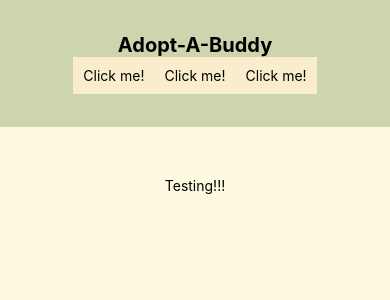
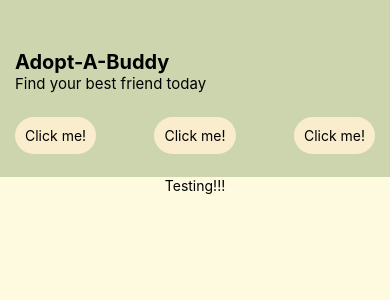
Before and after one commit to remicknsisi/adoptabuddy, a React Native app: screen / in a window 390 px wide. Shown: the top 300 px of the page. Built offline with nearby package versions, Linux system fonts and the light colour scheme.

Commit message:
applied styling to nav

```diff
--- a/App.js
+++ b/App.js
@@ -5,6 +5,8 @@ import Nav from './components/Nav';
 export default function App() {
   return (
     <View style={styles.container}>
+      <Text style={styles.title}>Adopt-A-Buddy</Text>
+      <Text style={styles.subtitle}>Find your best friend today</Text>
       <Nav />
       <ScrollView contentContainerStyle={styles.scrollViewContainer}>
         <Text>Testing!!!</Text>
@@ -22,6 +24,19 @@ const styles = StyleSheet.create({
   scrollViewContainer: {
     alignItems: 'center',
     justifyContent: 'center',
-    paddingTop: 50, // Adjust based on the height of your Nav component
   },
+  title: {
+    backgroundColor: '#ccd5ae',
+    width: '100%',
+    fontSize: 20,
+    fontWeight: 'bold',
+    paddingLeft: 15,
+    paddingTop: 50
+  },
+  subtitle: {
+    backgroundColor: '#ccd5ae',
+    width: '100%',
+    fontSize: 15,
+    paddingLeft: 15,
+  }
 });
--- a/components/Nav.js
+++ b/components/Nav.js
@@ -1,13 +1,18 @@
-import { StyleSheet, Text, View } from 'react-native';
+import { StyleSheet, Text, TouchableOpacity, View } from 'react-native';
 
 export default function Nav() {
     return (
         <View style={styles.nav}>
-            <Text style={styles.title}>Adopt-A-Buddy</Text>
             <View style={styles.buttonsContainer}>
-                <Text style={styles.button}>Click me!</Text>
-                <Text style={styles.button}>Click me!</Text>
-                <Text style={styles.button}>Click me!</Text>
+                <TouchableOpacity style={styles.button}>
+                    <Text>Click me!</Text>
+                </TouchableOpacity>
+                <TouchableOpacity style={styles.button}>
+                    <Text>Click me!</Text>
+                </TouchableOpacity>
+                <TouchableOpacity style={styles.button}>
+                    <Text>Click me!</Text>
+                </TouchableOpacity>
             </View>
         </View>
     );
@@ -16,21 +21,18 @@ export default function Nav() {
 const styles = StyleSheet.create({
     nav: {
         backgroundColor: '#ccd5ae',
-        alignItems: 'center',
         justifyContent: 'center',
         width: '100%',
-        height: '15%',
-    },
-    title: {
-        fontSize: 20,
-        fontWeight: 'bold',
+        height: '10%',
     },
     buttonsContainer: {
         flexDirection: 'row',
+        justifyContent: 'space-between',
+        padding: 15
     },
     button: {
         padding: 10,
-        borderRadius: '10',
+        borderRadius: 50,
         backgroundColor: '#faedcd'
     }
 });
```
